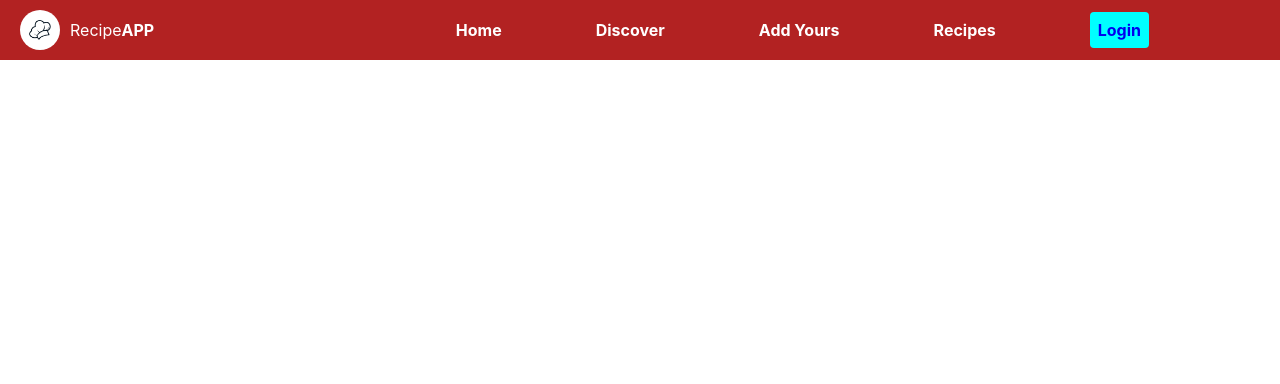
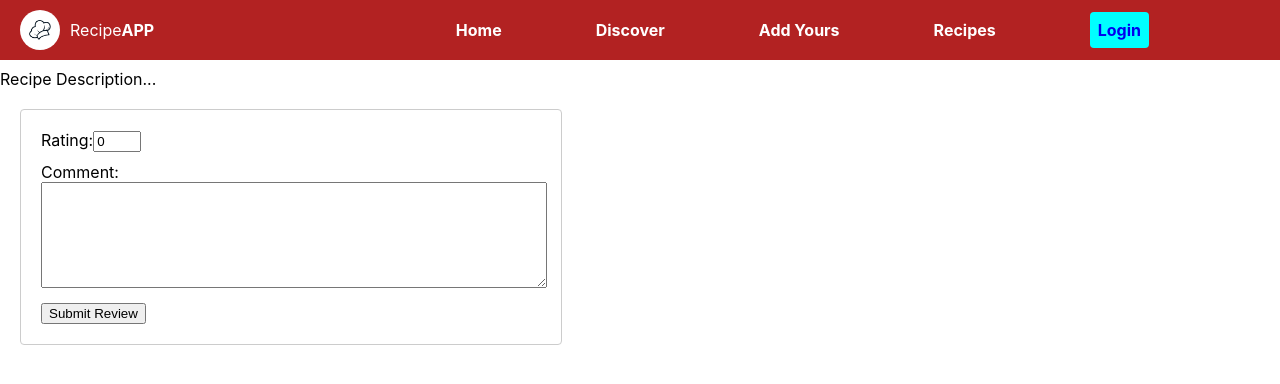
Before and after one commit to erustus07/RECIPE-APP, a React (Create React App) app in the folder client/: page /addyours in a window 1280 px wide. Shown: the top 384 px of the page. Built offline with nearby package versions, Linux system fonts and the light colour scheme.

Commit message:
“update”

```diff
--- /dev/null
+++ b/client/src/components/AddYours.jsx
@@ -0,0 +1,23 @@
+import React from 'react';
+import ReviewForm from './ReviewForm'; // Adjust import path as necessary
+
+const RecipeDetails = ({ recipeId }) => {
+    const handleSubmitReview = (reviewData) => {
+        // Implement logic to handle submitting review data (e.g., API call)
+        console.log('Submitting review:', reviewData);
+        // Example: Implement API call to submit review data
+    };
+
+    return (
+        <div className="recipe-details">
+            {/* Existing recipe details */}
+            <h2>Recipe Title</h2>
+            <p>Recipe Description...</p>
+
+            {/* ReviewForm component */}
+            <ReviewForm recipeId={recipeId} onSubmit={handleSubmitReview} />
+        </div>
+    );
+};
+
+export default RecipeDetails; // or export default AddYours;
--- a/client/src/components/App.js
+++ b/client/src/components/App.js
@@ -13,6 +13,7 @@ import Recipes from "./Recipes";
 import RecipeForm from "./RecipeForm";
 import RecipeDetails from "./RecipeDetails";
 import DiscoverPage from "./DiscoverPage";  // Import DiscoverPage
+import AddYours from "./AddYours"; // Import AddYours component
 import "./App.css";
 
 export default function App() {
@@ -28,7 +29,63 @@ export default function App() {
         <Route path="/recipes/add" element={<RecipeForm />} />
         <Route path="/recipes/:recipeId" element={<RecipeDetails />} />
         <Route path="/discover" element={<DiscoverPage />} />  {/* Add this line */}
+        <Route path="/addyours" element={<AddYours />} /> {/* Add this line */}
       </Routes>
     </Router>
   );
 }
+
+
+
+
+
+
+
+
+
+
+
+
+
+
+
+
+
+
+
+
+
+// import React from "react";
+// import {
+//   Navigate,
+//   Route,
+//   BrowserRouter as Router,
+//   Routes,
+// } from "react-router-dom";
+// import Navbar from "./Navbar";
+// import Home from "./Home";
+// import Login from "./user/Login";
+// import Register from "./user/Register";
+// import Recipes from "./Recipes";
+// import RecipeForm from "./RecipeForm";
+// import RecipeDetails from "./RecipeDetails";
+// import DiscoverPage from "./DiscoverPage";  // Import DiscoverPage
+// import "./App.css";
+
+// export default function App() {
+//   return (
+//     <Router>
+//       <Navbar />
+//       <Routes>
+//         <Route path="/" element={<Navigate to="/home" replace />} />
+//         <Route path="/home" element={<Home />} />
+//         <Route path="/login" element={<Login />} />
+//         <Route path="/register" element={<Register />} />
+//         <Route path="/recipes" element={<Recipes />} />
+//         <Route path="/recipes/add" element={<RecipeForm />} />
+//         <Route path="/recipes/:recipeId" element={<RecipeDetails />} />
+//         <Route path="/discover" element={<DiscoverPage />} />  {/* Add this line */}
+//       </Routes>
+//     </Router>
+//   );
+// }
--- /dev/null
+++ b/client/src/components/ReviewForm.css
@@ -0,0 +1,18 @@
+.review-form {
+    margin: 20px;
+    padding: 20px;
+    border: 1px solid #ccc;
+    border-radius: 4px;
+    max-width: 500px;
+}
+
+.review-form label {
+    display: block;
+    margin-bottom: 10px;
+}
+
+.review-form textarea {
+    width: 100%;
+    height: 100px;
+    resize: vertical;
+}
--- /dev/null
+++ b/client/src/components/ReviewForm.jsx
@@ -0,0 +1,46 @@
+import React, { useState } from 'react';
+import './ReviewForm.css';
+
+const ReviewForm = ({ recipeId, onSubmit }) => {
+    const [rating, setRating] = useState(0); // Initial rating state
+    const [comment, setComment] = useState('');
+
+    const handleRatingChange = (event) => {
+        setRating(Number(event.target.value)); // Update the rating state
+    };
+
+    const handleSubmit = (event) => {
+        event.preventDefault();
+        onSubmit({ recipeId, rating, comment }); // Submit the form data
+        // Clear form fields
+        setRating(0);
+        setComment('');
+    };
+
+    return (
+        <form className="review-form" onSubmit={handleSubmit}>
+            <label>
+                Rating:
+                <input
+                    type="number"
+                    min="1"
+                    max="5"
+                    value={rating}
+                    onChange={handleRatingChange}
+                    required
+                />
+            </label>
+            <label>
+                Comment:
+                <textarea
+                    value={comment}
+                    onChange={(e) => setComment(e.target.value)}
+                    required
+                />
+            </label>
+            <button type="submit">Submit Review</button>
+        </form>
+    );
+};
+
+export default ReviewForm;
```
Also changed, not shown: client/src/components/Navbar.jsx (+116 -0 lines).
